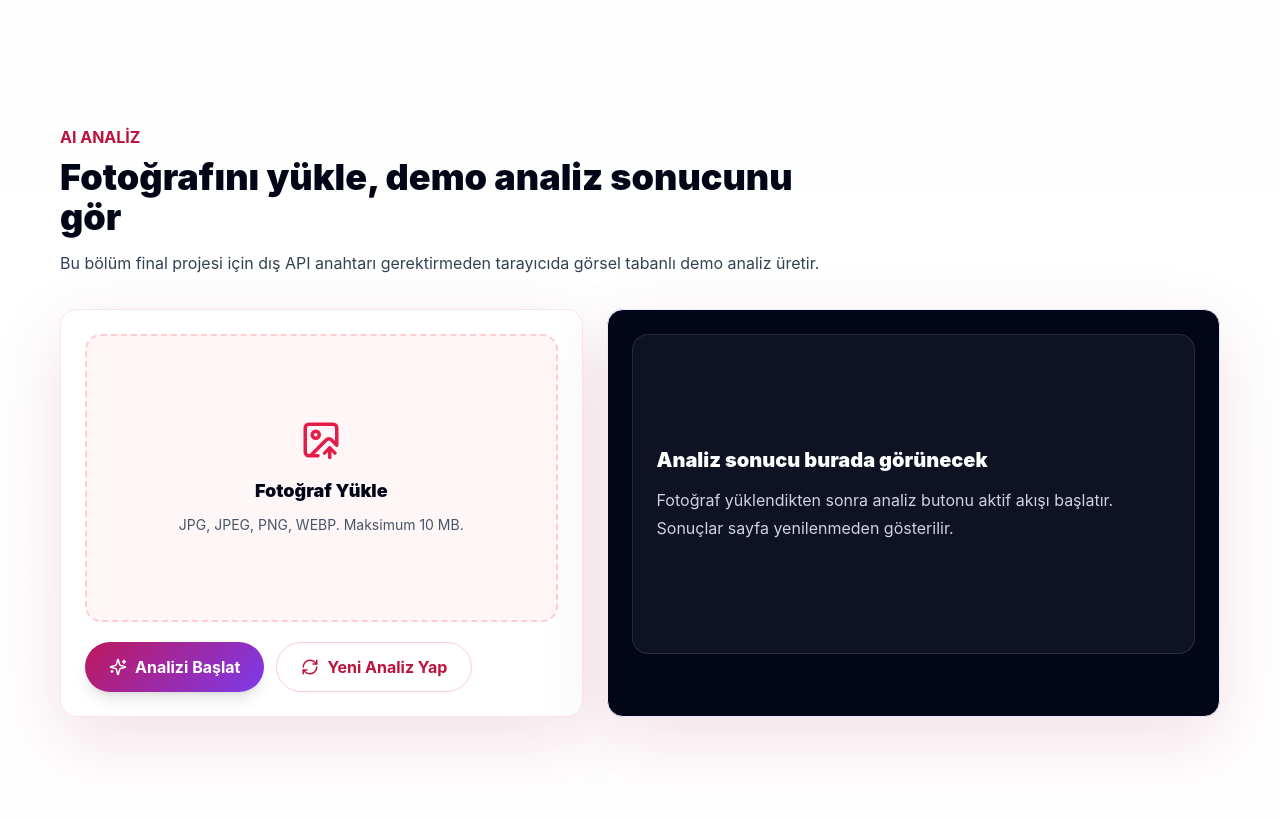
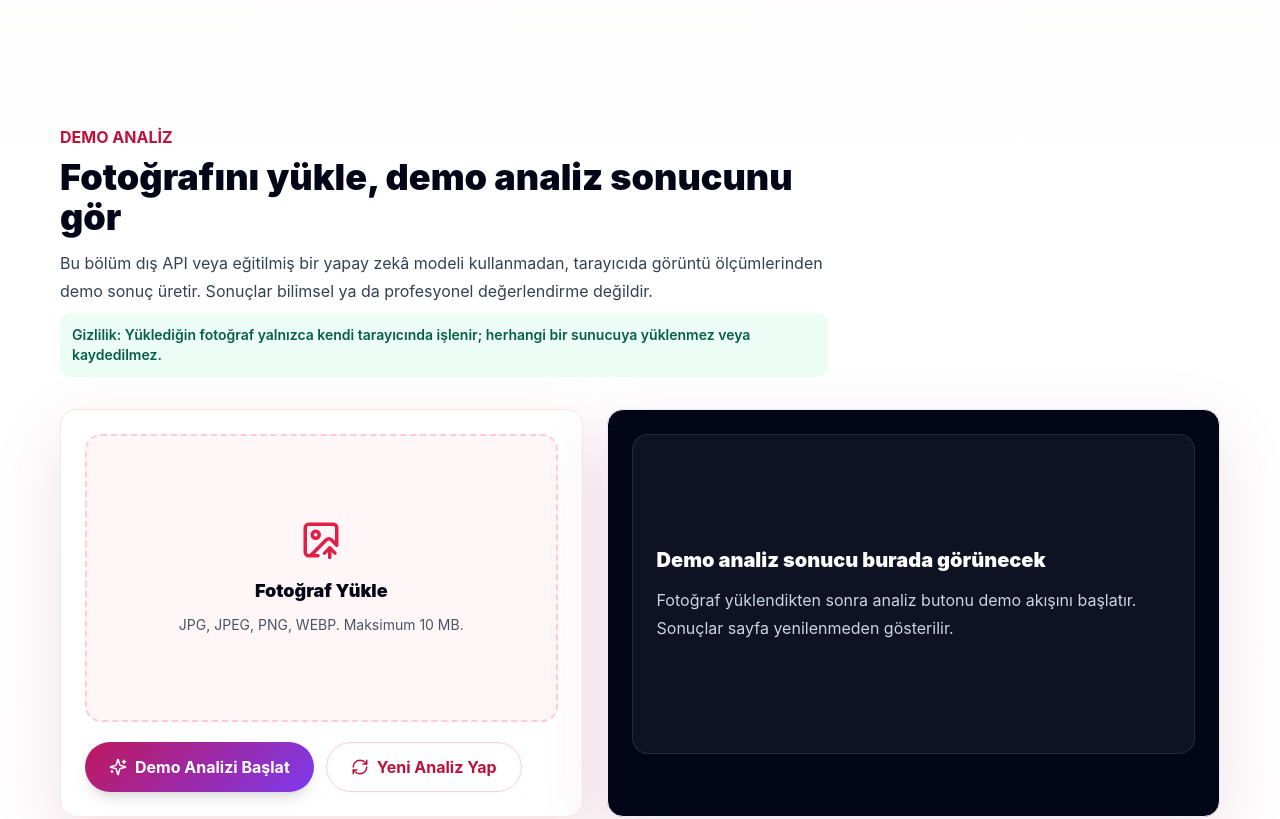
Before and after one commit to selenkavici/ai-beauty-pro, a React (Vite) app: page / in a window 1280 px wide. Shown: the part 1880-2699 px from the top of the page. Built offline with nearby package versions, Linux system fonts and the light colour scheme.

Commit message:
Clarify browser based demo analysis

```diff
--- a/src/components/AnalysisSection.tsx
+++ b/src/components/AnalysisSection.tsx
@@ -135,10 +135,13 @@ export function AnalysisSection({ result, setResult, onNavigate, notify }: Analy
     <section id="analysis" className="section-pad bg-white/70">
       <div className="container-app">
         <div className="mb-8 max-w-3xl">
-          <p className="font-bold uppercase text-rose-700">AI Analiz</p>
+          <p className="font-bold uppercase text-rose-700">Demo Analiz</p>
           <h2 className="mt-2 text-3xl font-black text-slate-950 sm:text-4xl">Fotoğrafını yükle, demo analiz sonucunu gör</h2>
           <p className="mt-3 leading-7 text-slate-700">
-            Bu bölüm final projesi için dış API anahtarı gerektirmeden tarayıcıda görsel tabanlı demo analiz üretir.
+            Bu bölüm dış API veya eğitilmiş bir yapay zekâ modeli kullanmadan, tarayıcıda görüntü ölçümlerinden demo sonuç üretir. Sonuçlar bilimsel ya da profesyonel değerlendirme değildir.
+          </p>
+          <p className="mt-2 rounded-xl bg-emerald-50 p-3 text-sm font-semibold text-emerald-800">
+            Gizlilik: Yüklediğin fotoğraf yalnızca kendi tarayıcında işlenir; herhangi bir sunucuya yüklenmez veya kaydedilmez.
           </p>
         </div>
 
@@ -177,11 +180,11 @@ export function AnalysisSection({ result, setResult, onNavigate, notify }: Analy
                 type="button"
                 onClick={startAnalysis}
                 disabled={loading}
-                aria-label="Fotoğraf analizini başlat"
+                aria-label="Fotoğraf demo analizini başlat"
                 className="inline-flex items-center justify-center gap-2 rounded-full premium-gradient px-6 py-3 font-bold text-white shadow-lg transition hover:scale-[1.01] disabled:cursor-not-allowed disabled:opacity-70"
               >
                 {loading ? <Loader2 className="animate-spin" size={18} aria-hidden="true" /> : <Sparkles size={18} aria-hidden="true" />}
-                Analizi Başlat
+                Demo Analizi Başlat
               </button>
               <button
                 type="button"
@@ -199,19 +202,19 @@ export function AnalysisSection({ result, setResult, onNavigate, notify }: Analy
             {loading && (
               <div className="flex min-h-80 flex-col items-center justify-center text-center">
                 <Loader2 className="mb-4 animate-spin text-rose-300" size={46} aria-hidden="true" />
-                <p className="text-xl font-black">AI yüz analizi hazırlanıyor</p>
-                <p className="mt-2 text-slate-300">Yüz oranları, ton uyumu ve stil enerjisi değerlendiriliyor.</p>
+                <p className="text-xl font-black">Demo analiz hazırlanıyor</p>
+                <p className="mt-2 text-slate-300">Görüntü oranları, ton uyumu ve stil değerleri hesaplanıyor.</p>
               </div>
             )}
             {!loading && !result && (
-              <div className="flex min-h-80 flex-col justify-center rounded-2xl border border-white/10 bg-white/5 p-6">
+              <div className="flex min-h-80 flex-col justify-center rounded-2xl border border-white/10 bg-white/[0.05] p-6">
                 <p className="text-xl font-black">
-                  {faceStatus === 'invalid' ? 'Analiz yapılamadı' : 'Analiz sonucu burada görünecek'}
+                  {faceStatus === 'invalid' ? 'Analiz yapılamadı' : 'Demo analiz sonucu burada görünecek'}
                 </p>
                 <p className="mt-3 leading-7 text-slate-300">
                   {faceStatus === 'invalid'
                     ? 'Yüzünüzün net göründüğü bir selfie yükleyiniz.'
-                    : 'Fotoğraf yüklendikten sonra analiz butonu aktif akışı başlatır. Sonuçlar sayfa yenilenmeden gösterilir.'}
+                    : 'Fotoğraf yüklendikten sonra analiz butonu demo akışını başlatır. Sonuçlar sayfa yenilenmeden gösterilir.'}
                 </p>
               </div>
             )}
@@ -219,11 +222,13 @@ export function AnalysisSection({ result, setResult, onNavigate, notify }: Analy
               <div>
                 <div className="mb-5 flex items-center justify-between gap-4">
                   <div>
-                    <p className="text-sm font-bold uppercase text-rose-200">AI Analiz Sonucu</p>
+                    <p className="text-sm font-bold uppercase text-rose-200">Demo Analiz Sonucu</p>
                     <h3 className="mt-1 text-2xl font-black">Kişisel analiz tamamlandı</h3>
-                    <p className="mt-1 text-xs font-semibold text-slate-300">Görsel tabanlı demo analiz</p>
+                    <p className="mt-1 text-xs font-semibold text-slate-300">Görsel ölçümlerden üretilen demo sonuç</p>
                   </div>
-                  <span className="rounded-full bg-white px-4 py-2 text-sm font-black text-rose-700">%{result.score}</span>
+                  <span className="rounded-full bg-white px-4 py-2 text-sm font-black text-rose-700" aria-label={`Örnek uyumluluk skoru yüzde ${result.score}`}>
+                    %{result.score} uyum
+                  </span>
                 </div>
                 <div className="grid gap-3 sm:grid-cols-2">
                   {[
@@ -232,14 +237,14 @@ export function AnalysisSection({ result, setResult, onNavigate, notify }: Analy
                     ['Saç yoğunluğu', result.hairDensity],
                     ['Stil enerjisi', result.styleEnergy],
                   ].map(([label, value]) => (
-                    <div key={label} className="rounded-2xl border border-white/10 bg-white/8 p-4">
+                    <div key={label} className="rounded-2xl border border-white/10 bg-white/[0.08] p-4">
                       <p className="text-sm text-slate-300">{label}</p>
                       <p className="mt-1 text-xl font-black">{value}</p>
                     </div>
                   ))}
                 </div>
-                <p className="mt-5 rounded-2xl bg-white/8 p-4 leading-7 text-slate-100">{result.comment}</p>
-                <div className="mt-3 grid gap-2 rounded-2xl border border-white/10 bg-white/5 p-4 text-xs font-semibold text-slate-300 sm:grid-cols-3">
+                <p className="mt-5 rounded-2xl bg-white/[0.08] p-4 leading-7 text-slate-100">{result.comment}</p>
+                <div className="mt-3 grid gap-2 rounded-2xl border border-white/10 bg-white/[0.05] p-4 text-xs font-semibold text-slate-300 sm:grid-cols-3">
                   <span>Parlaklık: {result.imageMetrics.brightness}</span>
                   <span>Kontrast: {result.imageMetrics.contrast}</span>
                   <span>Doygunluk: %{result.imageMetrics.saturation}</span>
@@ -247,7 +252,7 @@ export function AnalysisSection({ result, setResult, onNavigate, notify }: Analy
                 <button
                   type="button"
                   onClick={() => onNavigate('recommendations')}
-                  aria-label="Kişiselleştirilmiş öneriler bölümüne git"
+                  aria-label="Kişiselleştirilmiş demo öneriler bölümüne git"
                   className="mt-5 w-full rounded-full bg-white px-6 py-3 font-black text-rose-700 transition hover:bg-rose-50"
                 >
                   Önerileri Gör
```
